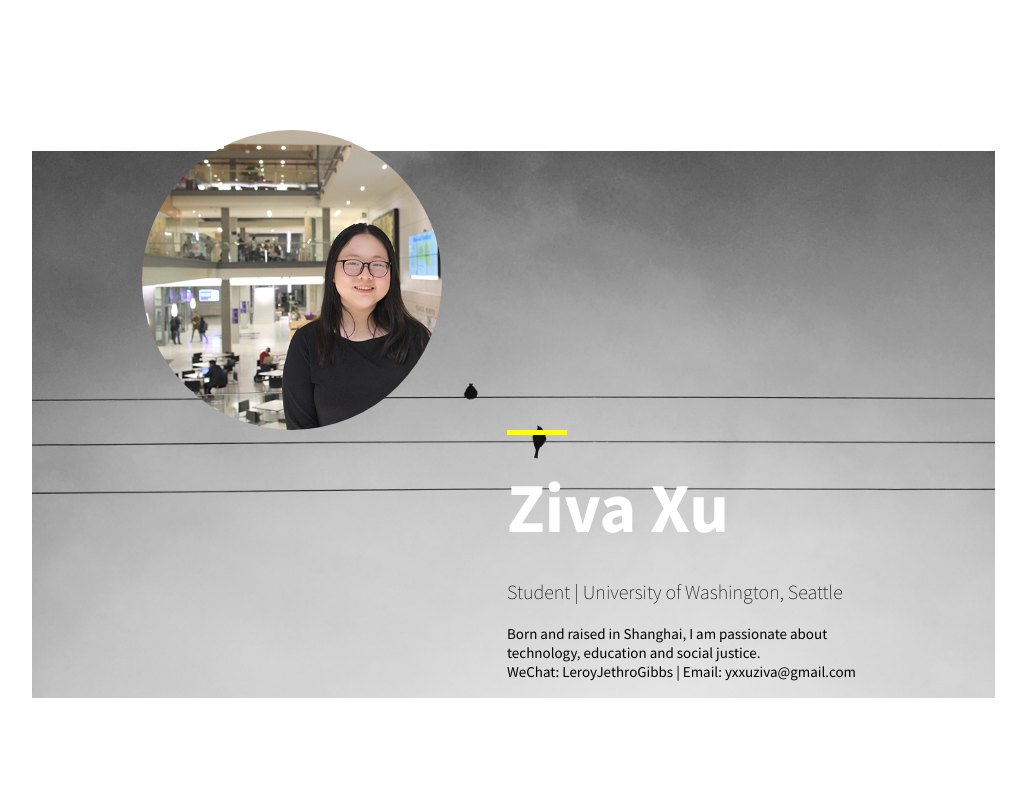
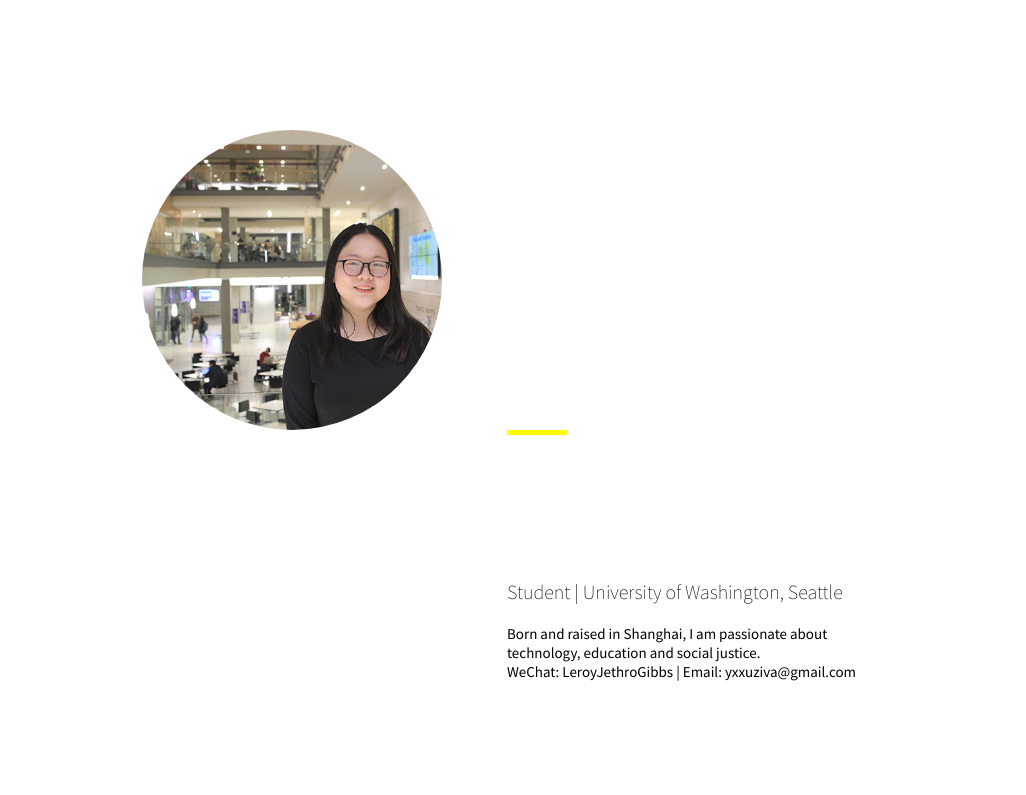
Before and after one commit to ZivaXu/personal-profile, a plain HTML site: page index.html in a window 1280 px wide. Shown: the top 795 px of the page, without its empty margins (126-1152 px from the left). Drawn offline with Linux system fonts and the light colour scheme.

Commit message:
make my profile prettier

```diff
--- a/style.css
+++ b/style.css
@@ -60,7 +60,7 @@ i {
 }*/
 
 #profile {
-  background: url("images/profile_pic_bg.jpg") no-repeat center fixed;
+/*  background: url("images/profile_pic_bg.jpg") no-repeat center fixed;*/
   background-size: 80%;
   overflow: auto;
   box-align: center;
```
